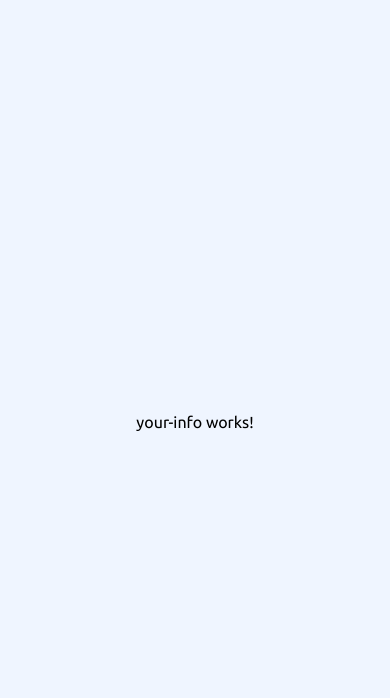
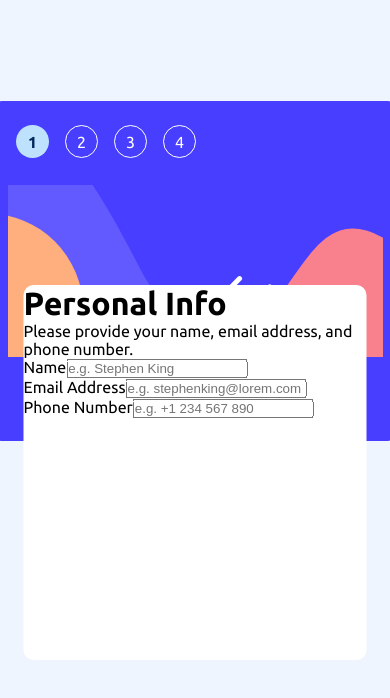
Before and after one commit to Paul-Blankson/lorem-gaming-ngrx, an Angular app: page /sign-up/your-info in a window 390 px wide. Shown: the top 698 px of the page. Built offline with nearby package versions, Linux system fonts and the light colour scheme.

Commit message:
feat: added sidebar component to your info component

```diff
--- a/src/app/components/your-info/your-info.component.css
+++ b/src/app/components/your-info/your-info.component.css
@@ -0,0 +1,44 @@
+.yourInfo__container {
+  width: 940px;
+  height: 600px;
+  background-color: var(--color-multi-step-background);
+  border-radius: 0.9375rem;
+  display: grid;
+  grid-template-columns: 274px 1fr;
+  gap: 6.25rem;
+  padding: 1rem;
+}
+
+.yourInfo__content {
+  background-color: var(--color-multi-step-background);
+}
+
+/* Responsive styles */
+
+@media (max-width: 768px) {
+  .yourInfo__container {
+    width: 100%;
+    height: auto;
+    position: relative;
+    border-radius: 10px;
+    display: grid;
+    top: -289px;
+  }
+
+  .yourInfo__sidebar-container {
+    position: absolute;
+    top: -50%;
+    left: 0;
+    width: 100%;
+  }
+
+  .yourInfo__content {
+    position: absolute;
+    top: 168px;
+    left: 50%;
+    transform: translateX(-50%);
+    width: 343px;
+    height: 375px;
+    border-radius: 10px;
+  }
+}
--- a/src/app/components/your-info/your-info.component.html
+++ b/src/app/components/your-info/your-info.component.html
@@ -1 +1,29 @@
-<p>your-info works!</p>
+<div class="yourInfo__container">
+  <div class="yourInfo__sidebar-container">
+    <app-sidebar [currentStep]="1"></app-sidebar>
+  </div>
+
+  <div class="yourInfo__content">
+    <h1>Personal Info</h1>
+    <p>Please provide your name, email address, and phone number.</p>
+
+    <form>
+      <div class="form-group">
+        <label for="name">Name</label>
+        <input type="text" id="name" placeholder="e.g. Stephen King" />
+      </div>
+      <div class="form-group">
+        <label for="email">Email Address</label>
+        <input
+          type="email"
+          id="email"
+          placeholder="e.g. stephenking@lorem.com"
+        />
+      </div>
+      <div class="form-group">
+        <label for="phone">Phone Number</label>
+        <input type="tel" id="phone" placeholder="e.g. +1 234 567 890" />
+      </div>
+    </form>
+  </div>
+</div>
--- a/src/app/components/your-info/your-info.component.ts
+++ b/src/app/components/your-info/your-info.component.ts
@@ -1,8 +1,9 @@
 import { Component } from '@angular/core';
+import { SidebarComponent } from '../sidebar/sidebar.component';
 
 @Component({
   selector: 'app-your-info',
-  imports: [],
+  imports: [SidebarComponent],
   templateUrl: './your-info.component.html',
   styleUrl: './your-info.component.css'
 })
```
